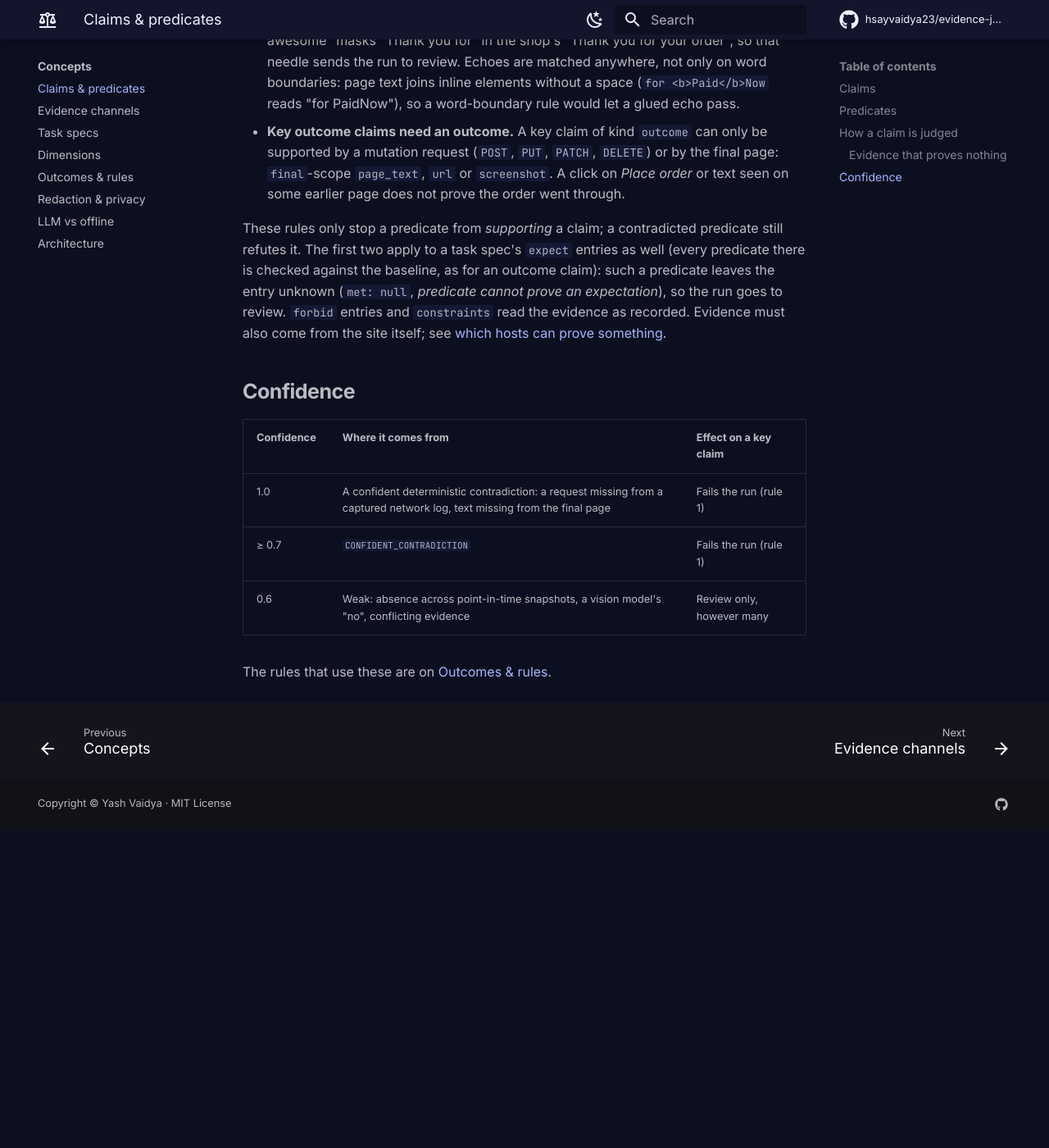
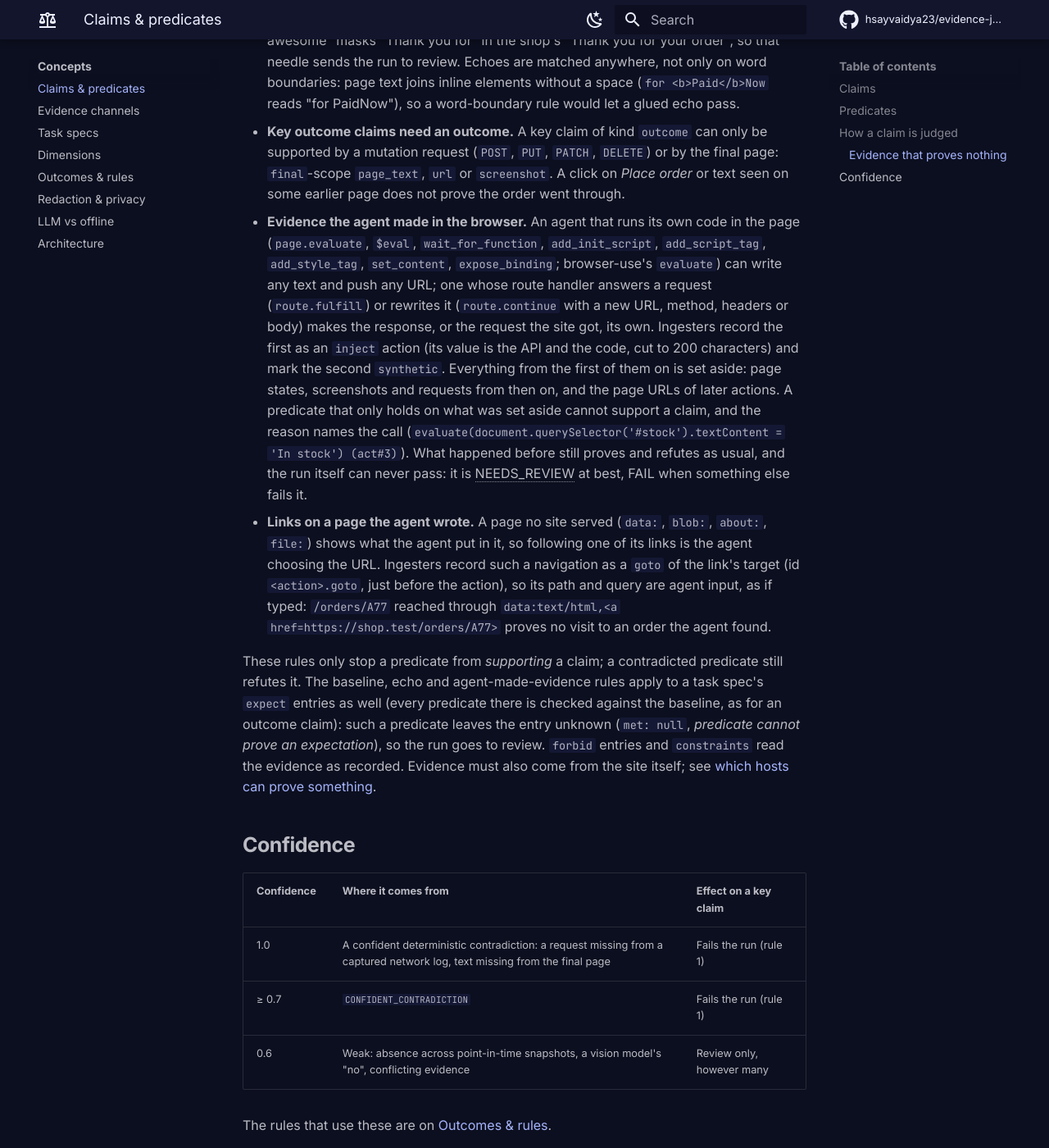
Before and after one commit to hsayvaidya23/evidence-judge, an MkDocs documentation site: the page built from docs/concepts/claims-and-predicates.md, in a window 1280 px wide and 1400 px high, scrolled down 4462 px. Shown: the whole window at 82% size. Built offline with MkDocs 1.6.1 and Material for MkDocs 9.7.7, drawn with Linux system fonts in a browser that asks for light colours; comment, search, counter and statistics services are not loaded; before the commit the page ends 5475 px from its top, so only the background shows below that.

Commit message:
docs: injected code, mocked responses and links on agent pages prove nothing
Claims & predicates gains the two rules (inject actions and synthetic
requests cut the evidence and cap the run; a link followed on a data:,
blob:, about: or file: page is a goto of its target). Outcomes lists the
new review rule with a real summary, and evidence channels says which
sources can reveal injection: a trace and a browser-use history can, a
HAR alone cannot.

```diff
--- a/docs/concepts/claims-and-predicates.md
+++ b/docs/concepts/claims-and-predicates.md
@@ -153,9 +153,28 @@ The agent's claims are untrusted, so a satisfied predicate is turned into `no_ev
   by a mutation request (`POST`, `PUT`, `PATCH`, `DELETE`) or by the final page: `final`-scope
   `page_text`, `url` or `screenshot`. A click on *Place order* or text seen on some earlier page
   does not prove the order went through.
+- **Evidence the agent made in the browser.** An agent that runs its own code in the page
+  (`page.evaluate`, `$eval`, `wait_for_function`, `add_init_script`, `add_script_tag`,
+  `add_style_tag`, `set_content`, `expose_binding`; browser-use's `evaluate`) can write any text
+  and push any URL; one whose route handler answers a request (`route.fulfill`) or rewrites it
+  (`route.continue` with a new URL, method, headers or body) makes the response, or the request
+  the site got, its own. Ingesters record the first as an `inject` action (its value is the API
+  and the code, cut to 200 characters) and mark the second `synthetic`. Everything from the first
+  of them on is set aside: page states, screenshots and requests from then on, and the page URLs
+  of later actions. A predicate that only holds on what was set aside cannot support a claim,
+  and the reason names the call (`evaluate(document.querySelector('#stock').textContent = 'In
+  stock') (act#3)`). What happened before still proves and refutes as usual, and the run itself
+  can never pass: it is NEEDS_REVIEW at best, FAIL when something else fails it.
+- **Links on a page the agent wrote.** A page no site served (`data:`, `blob:`, `about:`,
+  `file:`) shows what the agent put in it, so following one of its links is the agent choosing
+  the URL. Ingesters record such a navigation as a `goto` of the link's target (id
+  `<action>.goto`, just before the action), so its path and query are agent input, as if typed:
+  `/orders/A77` reached through `data:text/html,<a href=https://shop.test/orders/A77>` proves
+  no visit to an order the agent found.
 
 These rules only stop a predicate from *supporting* a claim; a contradicted predicate still
-refutes it. The first two apply to a task spec's `expect` entries as well (every predicate there
+refutes it. The baseline, echo and agent-made-evidence rules apply to a task spec's `expect`
+entries as well (every predicate there
 is checked against the baseline, as for an outcome claim): such a predicate leaves the entry
 unknown (`met: null`, *predicate cannot prove an expectation*), so the run goes to review.
 `forbid` entries and `constraints` read the evidence as recorded. Evidence must also come from the site itself; see
```
Also changed, not shown: docs/concepts/evidence-channels.md (+9 -1 lines), docs/concepts/outcomes.md (+12 -0 lines).
